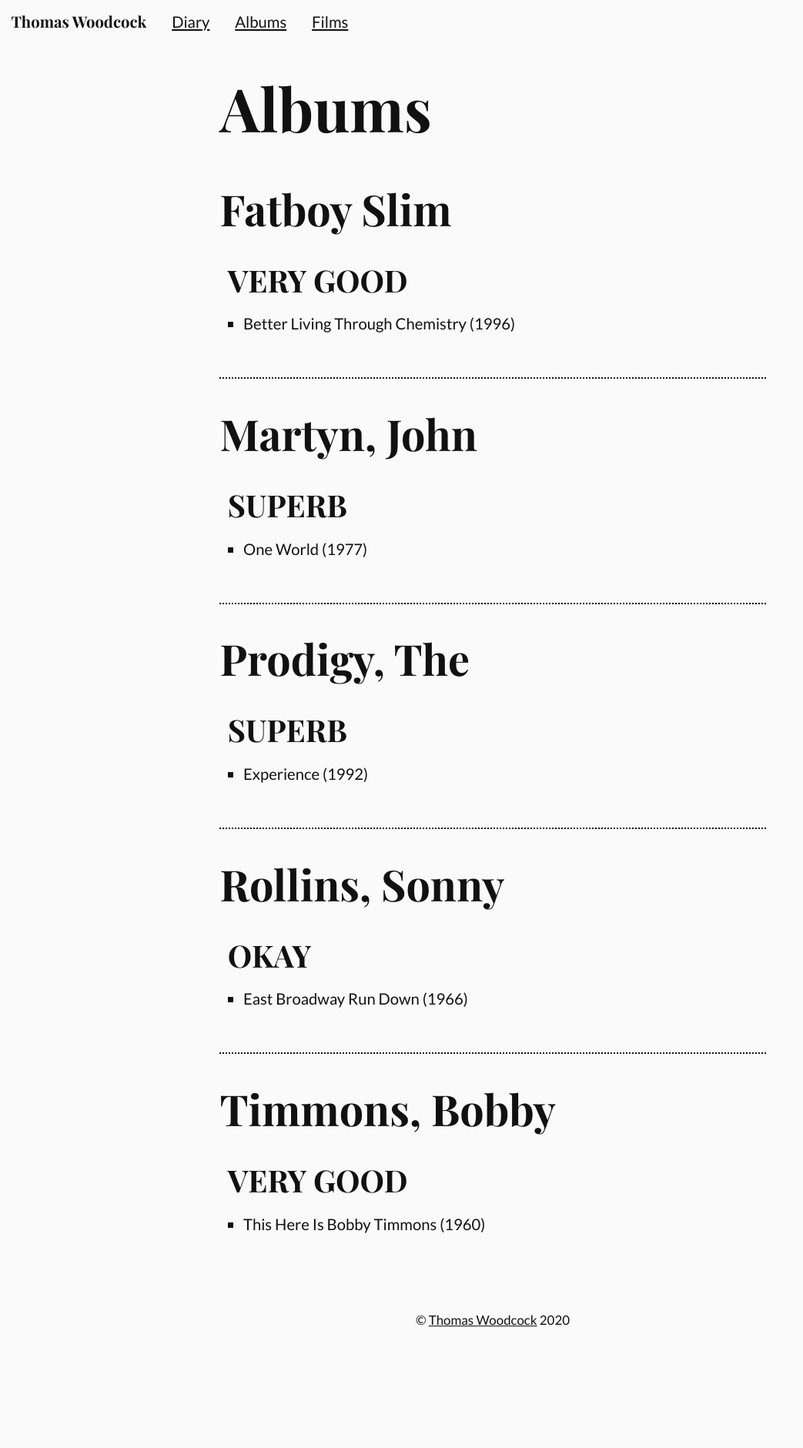
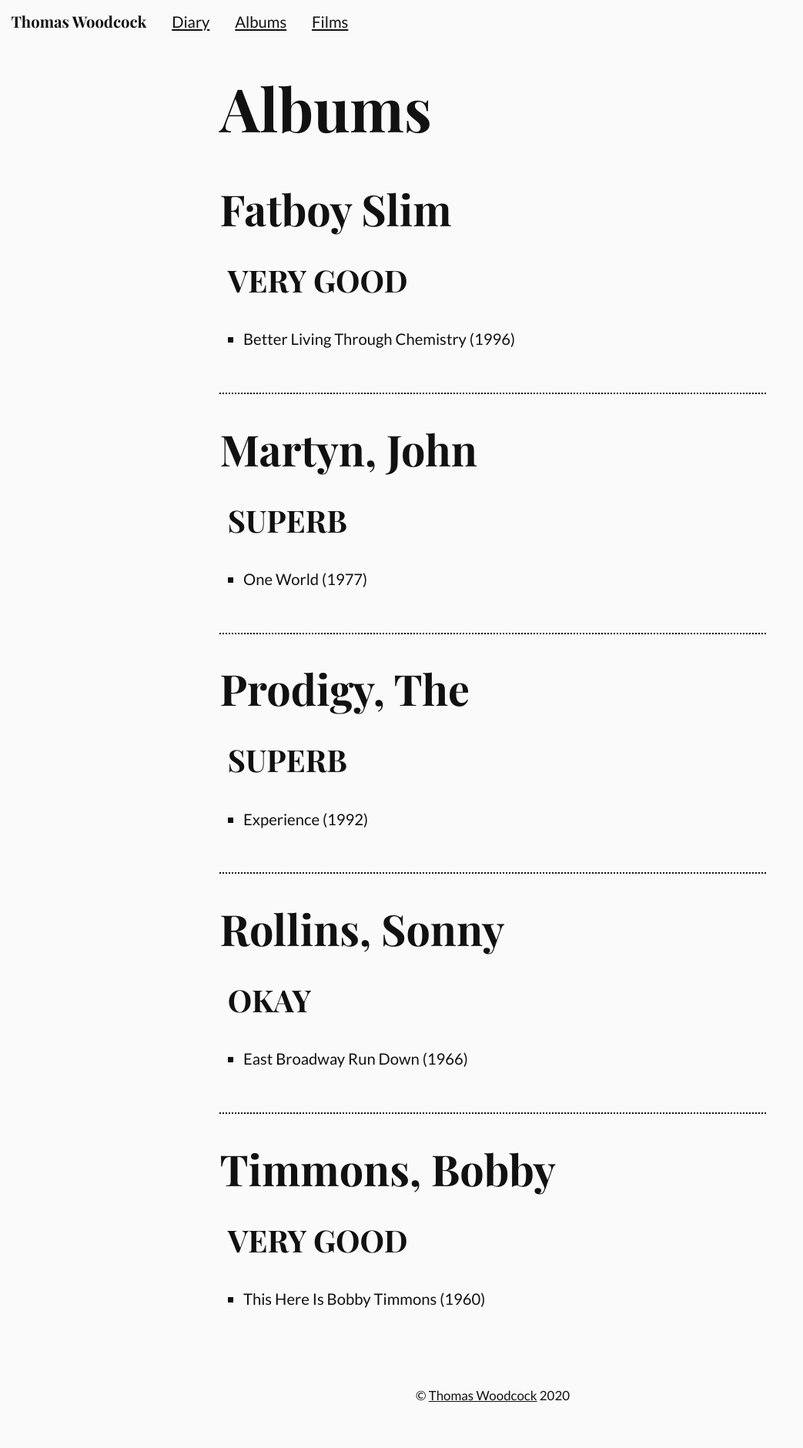
Before and after one commit to thomaswoodcock/thomaswoodcock.github.io, a Jekyll site: the page built from albums/index.html, in a window 1280 px wide. Shown: the whole page at 77% size, without its empty margins (0-1043 px from the left). Built offline with Jekyll 4.4.1, drawn with Linux system fonts in a browser that asks for light colours; before the commit the page ends 1783 px from its top, so only the background shows below that.

Commit message:
Increases margin

```diff
--- a/css/main.css
+++ b/css/main.css
@@ -127,7 +127,7 @@
 
 main > article > article > ul > * + *,
 main > article > ul > li > article > ul > li > section > ul {
-  margin-top: var(--s0);
+  margin-top: var(--s2);
 }
 
 main > article > ul > li > article > ul > li > section > ul {
```
